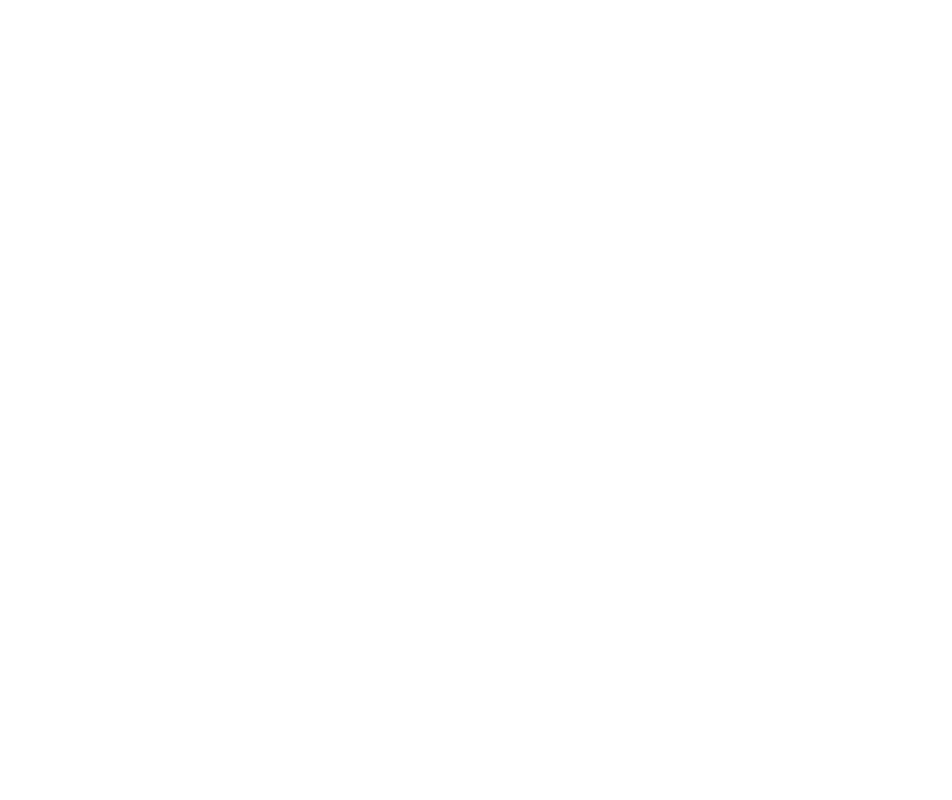
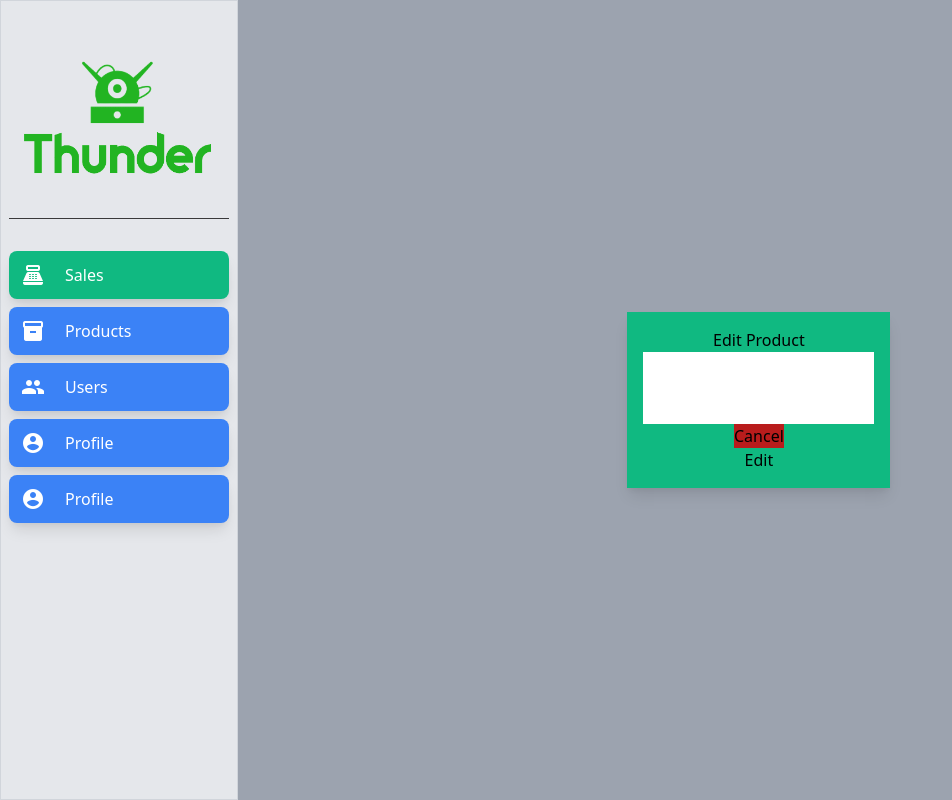
Before and after one commit to johnzarate/MisionTic2022, a React (Create React App) app in the folder app/thunder-devs/: page /admin/products/create in a window 1280 px wide. Shown: the whole page, without its empty margins (0-952 px from the left). Built offline with nearby package versions, Linux system fonts and the light colour scheme; a web font is replaced by a local one.

Commit message:
Add create from and pop-ups for confirmation, also use the <Redirect>

```diff
--- a/app/thunder-devs/src/App.js
+++ b/app/thunder-devs/src/App.js
@@ -1,41 +1,68 @@
-import {BrowserRouter as Router, Route} from 'react-router-dom';
-import React, { useEffect, useState } from 'react';
-import PublicLayout from 'layouts/HomeLayout';
-import HomePage from 'pages/HomePage';
-import AdminLayout from 'layouts/AdminLayout';
-import ProductsPage from 'pages/admin/ProductsPage';
-import { ProductToEditContext } from 'context/productToEdit';
-import EditProductPage from 'pages/admin/EditProductPage';
-
+import { BrowserRouter as Router, Route } from "react-router-dom";
+import React, { useEffect, useState } from "react";
+import PublicLayout from "layouts/HomeLayout";
+import HomePage from "pages/HomePage";
+import AdminLayout from "layouts/AdminLayout";
+import ProductsPage from "pages/admin/ProductsPage";
+import { ProductToEditContext } from "context/productToEdit";
+import EditProductPage from "pages/admin/EditProductPage";
+import CreateProductPage from "pages/admin/CreateProductPage";
+import { ToastContainer } from 'react-toastify';
+import 'react-toastify/dist/ReactToastify.min.css';
 
 function App() {
   const [productToEdit, setProductToEdit] = useState(null);
   useEffect(() => {
-    console.log('producto a editar:', productToEdit);
+    console.log("producto a editar:", productToEdit);
   }, [productToEdit]);
 
   return (
     <Router>
       <Route exact path="/">
         <PublicLayout>
-            <HomePage/>
+          <HomePage />
         </PublicLayout>
       </Route>
-        <Route exact path={["/admin","/admin/profile","/admin/products", "/admin/products/edit"]}>
+      <Route
+        exact
+        path={[
+          "/admin",
+          "/admin/profile",
+          "/admin/products",
+          "/admin/products/edit",
+          "/admin/products/create"
+        ]}
+      >
         <AdminLayout>
-            <ProductToEditContext.Provider value={ { productToEdit, setProductToEdit } }>
+          <ProductToEditContext.Provider
+            value={{ productToEdit, setProductToEdit }}
+          >
             <Route exact path="/admin">
-              <ProductsPage/>
+              <ProductsPage />
             </Route>
             <Route exact path="/admin/products">
-              <ProductsPage/>
+              <ProductsPage />
             </Route>
             <Route exact path="/admin/products/edit">
-              <EditProductPage/>
+              <EditProductPage />
+            </Route>
+            <Route exact path="/admin/products/create">
+              <CreateProductPage />
             </Route>
           </ProductToEditContext.Provider>
         </AdminLayout>
       </Route>
+      <ToastContainer
+        position="bottom-right"
+        autoClose={2000}
+        hideProgressBar={false}
+        newestOnTop={false}
+        closeOnClick
+        rtl={false}
+        pauseOnFocusLoss={false}
+        draggable
+        pauseOnHover={false}
+      />
     </Router>
   );
 }
--- a/app/thunder-devs/src/hooks/useActiveRoute.js
+++ b/app/thunder-devs/src/hooks/useActiveRoute.js
@@ -8,6 +8,7 @@
   useEffect(() => {
     //here search if the location includes some part of route
     //without count / and whitespaces, hence it's functional
+    //because his use is for routes that begins with /admin/
     if (location.pathname.includes(route.split("/")[1])) {
       setIsActive(true);
     } else {
--- /dev/null
+++ b/app/thunder-devs/src/pages/admin/CreateProductPage.jsx
@@ -0,0 +1,34 @@
+import React, { useRef, useState } from 'react'
+import { Redirect } from 'react-router-dom';
+import { toast } from 'react-toastify';
+
+const CreateProductPage = () => {
+    const formEditProduct = useRef(null);
+    const [redirectToAdmin, setRedirectToAdmin] = useState(false);
+
+    const submitEdition = (e) => {
+        e.preventDefault();
+        toast.success('Create successfully !!!');
+
+    }
+
+    return (
+        redirectToAdmin ? (
+            < Redirect to='/admin' />
+        ) : (
+            <section className="flex justify-center items-center w-full h-full">
+                <form ref={formEditProduct} onSubmit={submitEdition} className="flex flex-col items-center p-4 bg-green-500 shadow-lg">
+                    <h1>Edit Product</h1>
+                    <input type="text" required />
+                    <input maxLength="50" type="text" />
+                    <input type="text" />
+                    <button className="bg-red-700" onClick={() => { setRedirectToAdmin(!redirectToAdmin) }}>Cancel</button>
+                    <button type="submit" className="bg-green-500">Edit</button>
+                </form >
+            </section >
+        )
+
+    )
+}
+
+export default CreateProductPage
--- a/app/thunder-devs/src/pages/admin/EditProductPage.jsx
+++ b/app/thunder-devs/src/pages/admin/EditProductPage.jsx
@@ -1,28 +1,34 @@
 import { useProductToEdit } from 'context/productToEdit'
-import React, { useRef } from 'react'
+import React, { useRef, useState } from 'react'
+import { Redirect } from 'react-router-dom';
+import { toast } from 'react-toastify';
 
 const EditProductPage = () => {
     const { productToEdit, setProductToEdit } = useProductToEdit();
+    const [redirectToAdmin, setRedirectToAdmin] = useState(false);
     const formEditProduct = useRef(null);
 
-    const submitEdition = () => {
-        setProductToEdit(null);
+    const submitEdition = (e) => {
+        e.preventDefault();
+        setTimeout(() => { setProductToEdit(null) }, 2500);
+        toast.success('Edit successfully !!!');
+
     }
 
     return (
         <section className="flex justify-center items-center w-full h-full">
 
             {
-                productToEdit === null ? (
-                    window.location.assign('/admin')
+                (productToEdit === null || redirectToAdmin) ? (
+                    < Redirect to='/admin'/>
                 ) : (
                     <form ref={formEditProduct} onSubmit={submitEdition} className="flex flex-col items-center p-4 bg-green-500 shadow-lg">
                         <h1>Edit Product</h1>
-                        <input type="text" defaultValue={ productToEdit.name }/>
-                        <input type="text" defaultValue={ productToEdit.image }/>
+                        <input type="text" defaultValue={productToEdit.name} required />
+                        <input maxLength="50" type="text" defaultValue={productToEdit.image} />
                         <input type="text" />
-                        <button className="bg-red-700">Cancel</button>
-                        <button className="bg-green-500">Edit</button>
+                        <button type="button" className="bg-red-700" onClick={() => { setRedirectToAdmin(!redirectToAdmin) }}>Cancel</button>
+                        <button type="submit" className="bg-green-500">Edit</button>
                     </form>
                 )
             }
--- a/app/thunder-devs/src/pages/admin/ProductsPage.jsx
+++ b/app/thunder-devs/src/pages/admin/ProductsPage.jsx
@@ -1,12 +1,17 @@
 import ProductCard from 'components/ProductCard'
 import React from 'react'
+import { Link } from 'react-router-dom'
 
 const ProductsPage = () => {
 
     return (
         <section className="flex flex-col items-center h-full w-full m-2">
             <h1 className="text-center font-extrabold text-lg">Products List</h1>
-
+            <Link to="/admin/products/create">
+            <button className="bg-green-400 material-icons"><span class="material-icons-outlined">
+add_circle
+</span></button>
+            </Link>
             <ul className="flex flex-wrap p-4">
                 <ProductCard product={{name:"hola", image:"https://d2gdtie5ivbdow.cloudfront.net/media/user/images/sanjay_tailwind_cards.png"}}/>
                 <ProductCard product={{name:"martin", image:"https://d2gdtie5ivbdow.cloudfront.net/media/user/images/sanjay_tailwind_cards.png"}}/>
```
Lines whose indentation alone changed are shown as unchanged.
